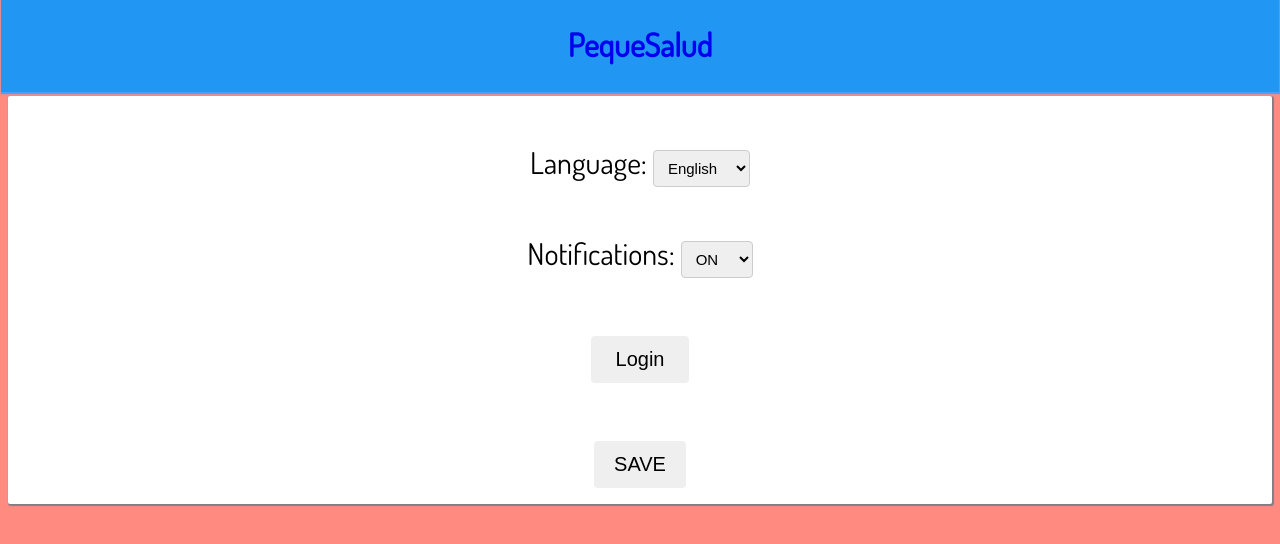
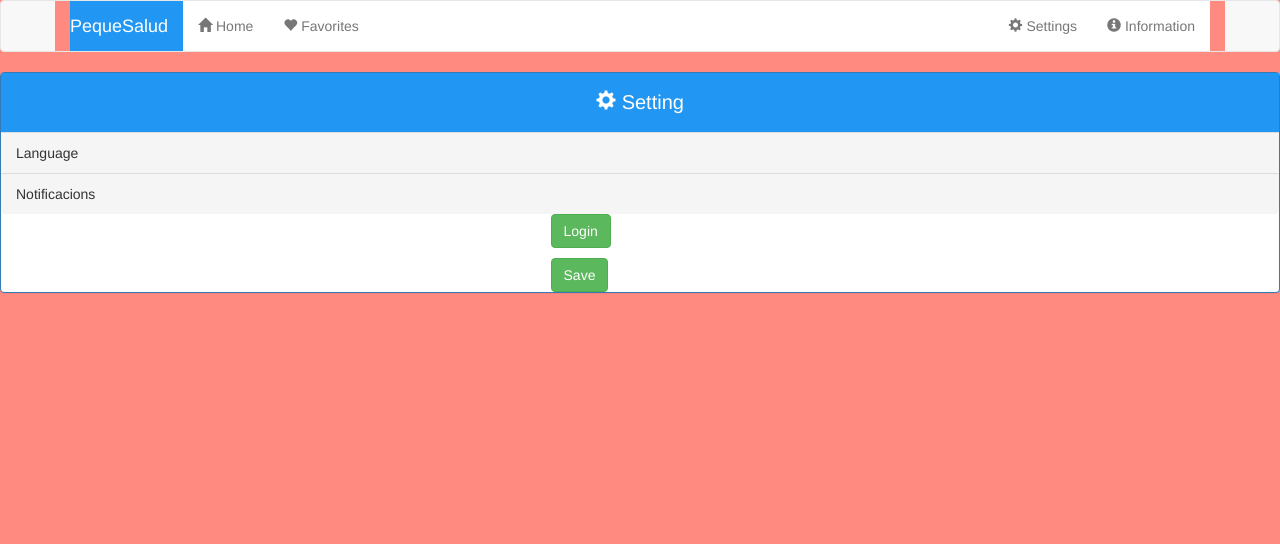
Before and after one commit to chrispink15/PequesaludApp, a plain HTML site: page setting.html in a window 1280 px wide. Drawn offline with nearby package versions, Linux system fonts and the light colour scheme.

Commit message:
PS UPDATE

```diff
--- a/articles/article1.css
+++ b/articles/article1.css
@@ -1,36 +1,50 @@
-a:link{
-    color: black;
+body{
+    background-color: #FF8A80;
 }
 
-body{
-    background-color: #FF8A80;
+.container{
+  background-color: #FF8A80
+}
 
+.navbar-header{
+  background: #2196F3;
 }
-#header{
-  background-color: #2196F3;
+
+.navbar-default .navbar-brand {
+  color: white;
+}
+
+#bs-nav-demo{
+  background: white;
+}
+.navbar-collapse collapse in{
+  background: white;
+}
+
+li a {
+  display: table;
+  color: black;
   text-align: center;
-  padding: 5px;
-  margin-top: -10px;
-  color: white;
-  box-shadow: 1px 1px 1px 1px #42A5F5;
-  margin-left: -7px;
-  margin-right: -7px;
+  padding: 14px 22px;
+  text-decoration: none;
+  border-color: red;
+  border-width: 2px;
+  font-family: 'Dosis', sans-serif;
+  background-color: white;
+  box-shadow: 1px 1px 1px 1px gray;
+}
+
+/* Change the link color to #111 (black) on hover */
+li a:hover {
+  background-color: #E3F2FD;
+}*/
+
+
+h3{
+  text-align:left;
   font-family: 'Dosis', sans-serif;
 }
 
-#articulo{
-  background-color: white;
-  padding: 8px 8px;
-  border-radius: 2px;
-  margin-top: 4px;
-  box-shadow: 1px 1px 1px 1px gray;
-  font-family: 'Dosis', sans-serif;
-}
-
-#title{
-  text-align:left;
-  font-family: 'Dosis', sans-serif;
-}
 p{
   font-family: 'Dosis', sans-serif;
 }
@@ -50,4 +64,6 @@ img{
   text-align: center;
 }
 
-a:d
+#bs-nav-demo{
+  background: white;
+}
--- a/articles/article2.css
+++ b/articles/article2.css
@@ -49,5 +49,3 @@ a:active{
 img{
   text-align: center;
 }
-
-a:d
--- a/css/index.css
+++ b/css/index.css
@@ -1,8 +1,16 @@
 body{
-  background-color: red ;
+  background-color: #FF8A80 ;
 }
 .container{
   background-color: #FF8A80;
+}
+
+.navbar-header{
+  background: #2196F3;
+}
+
+.navbar-default .navbar-brand {
+  color: white;
 }
 
 /*#header{
@@ -18,63 +26,6 @@ body{
 
 }*/
 
-/*#NavBar {
-  padding-top: 1px;
-  padding-bottom: 2px;
-
-}*/
-
-/*ul {
-  list-style-type: none;
-  margin: 1px;
-  padding: 0;
-  overflow: hidden;
-  background-color: white;
-  box-shadow: 1px black;
-
-  margin-top: 3px;
-*/
-
-}
-
-/*li {
-
-  float: left;
-}
-li:hover{
-background-color: #E3F2FD;
-}*/
-
-li a {
-  display: table;
-  color: black;
-  text-align: center;
-  padding: 14px 22px;
-  text-decoration: none;
-  border-color: red;
-  border-width: 2px;
-  font-family: 'Dosis', sans-serif;
-  background-color: white;
-  box-shadow: 1px 1px 1px 1px gray;
-}
-
-/* Change the link color to #111 (black) on hover */
-li a:hover {
-  background-color: #E3F2FD;
-}*/
-
-#card{
-background-color: white;
-padding: 8px 8px;
-border-radius: 2px;
-margin-top: 2px;
-box-shadow: 1px 1px 1px 1px gray;
-font-family: 'Dosis', sans-serif;
-}
-
-#card:hover{
-background-color: #ECEFF1;
-}
 #favorite{
 color: #EEEEEE;
 margin-left: 300px;
@@ -105,3 +56,10 @@ h2{
   border-bottom: 2px solid #f1f1f1;
   width: inherit;;
 }
+
+#bs-nav-demo{
+  background: white;
+}
+.navbar-collapse collapse in{
+  background: white;
+}
--- /dev/null
+++ b/css/information.css
@@ -0,0 +1,22 @@
+body{
+    background-color: #FF8A80;
+}
+
+.container{
+  background-color: #FF8A80
+}
+
+.navbar-header{
+  background: #2196F3;
+}
+
+.navbar-default .navbar-brand {
+  color: white;
+}
+
+#bs-nav-demo{
+  background: white;
+}
+.navbar-collapse collapse in{
+  background: white;
+}
--- /dev/null
+++ b/css/setting.css
@@ -0,0 +1,33 @@
+body{
+    background-color: #FF8A80;
+}
+
+.container{
+  background-color: #FF8A80
+}
+
+.navbar-header{
+  background: #2196F3;
+}
+
+.navbar-default .navbar-brand {
+  color: white;
+}
+
+#bs-nav-demo{
+  background: white;
+}
+.navbar-collapse collapse in{
+  background: white;
+}
+.panel-body{
+  background-color: #2196F3;
+  color: white;
+  text-align: center;
+  font-size: 20px;
+}
+
+.btn-group{
+  margin-left: 43%;
+  font-size: 13px;
+}
--- a/setting.html
+++ b/setting.html
@@ -6,114 +6,58 @@
     <link href="https://fonts.googleapis.com/css?family=Dosis" rel="stylesheet">
     <link rel="stylesheet" href="https://fonts.googleapis.com/icon?family=Material+Icons">
     <meta name="viewport" content="width=device-width, initial-scale=1, maximum-scale=1, user-scalable=no">
+    <link rel="stylesheet" type="text/css" href="https://maxcdn.bootstrapcdn.com/bootstrap/3.3.7/css/bootstrap.min.css">
+
+    <link rel="stylesheet" type="text/css" href="css/setting.css"/>
     <title>Settings</title>
-    <style>
-    body{
-      background-color: #FF8A80;
-      text-align: center;
-    }
-    #header{
-      background-color: #2196F3;
-      text-align: center;
-      padding: 5px;
-      margin-top: -10px;
-      color: white;
-      box-shadow: 1px 1px 1px 1px #42A5F5;
-      margin-left: -7px;
-      margin-right: -7px;
-      font-family: 'Dosis', sans-serif;
-
-    }
-
-    #card{
-    background-color: white;
-    padding: 8px 8px;
-    border-radius: 2px;
-    margin-top: 4px;
-    box-shadow: 1px 1px 1px 1px gray;
-    font-family: 'Dosis', sans-serif;
-    font-size: 30px;
-    }
-
-    #card:hover{
-    background-color: #ECEFF1;
-    }
-    a:link{
-      text-decoration: none;
-      text-decoration-color: white;
-
-    }
-
-    a:visited{
-      color: white;
-    }
-    a:active{
-      text-decoration-color: white;
-    }
-    input[type=submit] {
-    font-size: 20px;
-    padding: 12px 20px;
-    margin: 8px 0;
-    border: none;
-    border-radius: 4px;
-    cursor: pointer;
-  }
-  input[type=text], select {
-    font-size: 15px;
-    padding: 8px 10px;
-    margin: 8px 0;
-    display: inline-block;
-    border: 1px solid #ccc;
-    border-radius: 4px;
-    box-sizing: border-box;
-  }
-
-  #login{
-    font-size: 20px;
-    padding: 12px 25px;
-    margin: 12px 0;
-    border: none;
-    border-radius: 4px;
-    cursor: pointer;
-  }
-
-
-    </style>
 
   </head>
   <body>
-    <div id="header">
-      <a href="file:///Users/christianrosado/Desktop/pequesalud/index.html">
-      <h1>PequeSalud</h1>
-    </a>
+    <nav class="navbar navbar-default">
+    <div class="container">
+      <div class="navbar-header">
+
+        <button type="button" class="navbar-toggle collapsed" data-toggle="collapse" data-target="#bs-nav-demo" aria-expanded="false">
+          <span class="sr-only">Toggle navigation</span>
+          <span class="icon-bar"></span>
+          <span class="icon-bar"></span>
+          <span class="icon-bar"></span>
+        </button>
+
+        <a href="#" class="navbar-brand">PequeSalud</a>
+      </div>
+      <div class="collapse navbar-collapse" id="bs-nav-demo">
+        <ul class="nav navbar-nav">
+          <li><a href="file:///Users/christianrosado/Desktop/pequesalud/index.html#"><span class="glyphicon glyphicon-home" aria-hidden="true"></span> Home</a></li>
+          <li><a href="#"><span class="glyphicon glyphicon-heart" aria-hidden="true"></span> Favorites</a></li>
+        </ul>
+        <ul class="nav navbar-nav navbar-right">
+          <li><a href="file:///Users/christianrosado/Desktop/pequesalud/setting.html"><span class="glyphicon glyphicon-cog" aria-hidden="true"></span> Settings</a></li>
+          <li><a href="file:///Users/christianrosado/Desktop/pequesalud/informacion.html"><span class="glyphicon glyphicon-info-sign" aria-hidden="true"></span> Information</a></li>
+        </ul>
+      </div>
     </div>
+  </nav>
+      <div class="panel panel-primary">
+        <div class="panel-body">
+          <span class="glyphicon glyphicon-cog" aria-hidden="true"></span>   Setting
+        </div>
+        <div class="panel-footer">Language</div>
+        <div class="panel-footer">Notificacions</div>
+        <div class="btn-group" role="group" aria-label="...">
+          <button type="button" class="btn btn-success">Login</button>
+        </div>
+        <p></p>
+        <div class="btn-group" role="group" aria-label="...">
+          <button type="button" class="btn btn-success">Save</button>
+        </div>
+      </div>
 
-    <div id="card">
-  <form action="action_page.php">
-    <br>
-    <label for="fname";>Language:</label>
-    <select type="text" id="fname" name="firstname">
-      <option value="English">English</option>
-      <option value="Spanish">Spanish</option>
-      <option value="French">French</option>
-      <option value="German">German</option>
-    </select>
-    <br>
-    <br>
 
-    <label for="Notifications">Notifications:</label>
-    <select id="notifications" name="notifications">
-      <option value="on">ON</option>
-      <option value="off">OFF</option>
-    </select>
-    <br>
-    <br>
-    <input type="submit" name="Login" value="Login" placeholder="Login" id="login">
 
-    <br>
-    <br>
-    <input type="submit" value="SAVE">
-  </form>
-</div>
+      <script src="http://code.jquery.com/jquery-3.1.1.js"
+      integrity="sha256-16cdPddA6VdVInumRGo6IbivbERE8p7CQR3HzTBuELA="
+      crossorigin="anonymous"></script>
+      <script src="https://maxcdn.bootstrapcdn.com/bootstrap/3.3.7/js/bootstrap.min.js" integrity="sha384-Tc5IQib027qvyjSMfHjOMaLkfuWVxZxUPnCJA7l2mCWNIpG9mGCD8wGNIcPD7Txa" crossorigin="anonymous"></script>
   </body>
 </html>
```
Also changed, not shown: articles/article1.html (+43 -10 lines), index.html (+104 -58 lines), informacion.html (+49 -65 lines).
